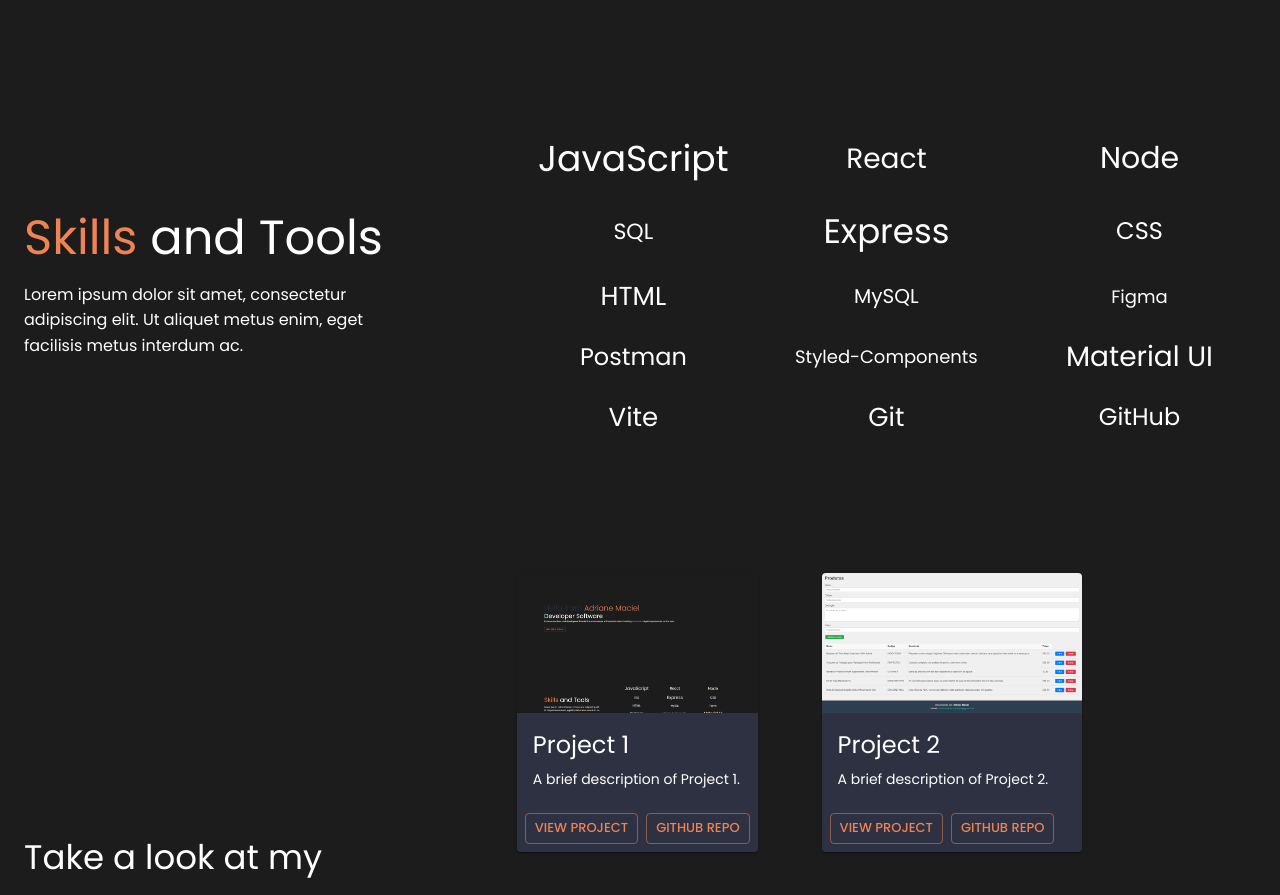
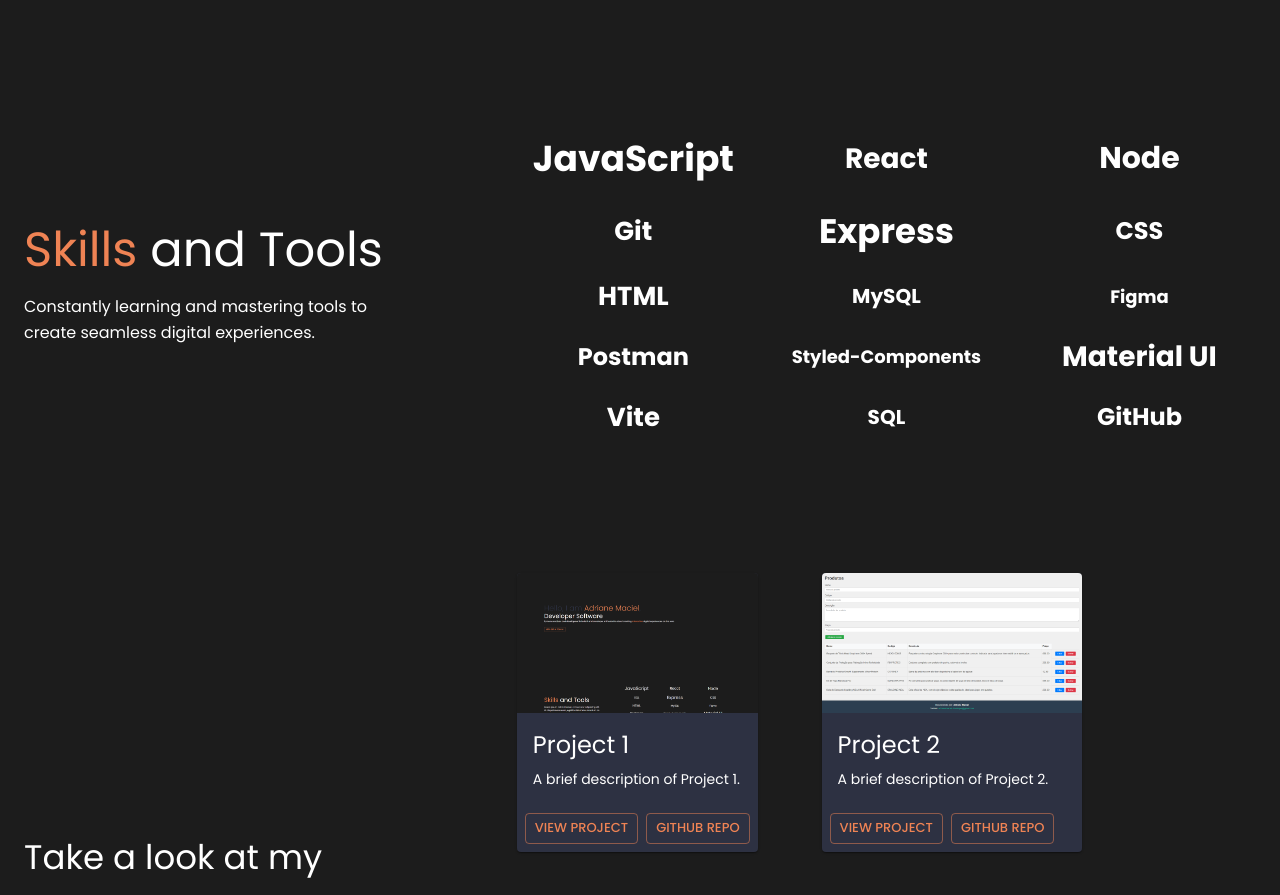
Before and after one commit to adrianemaciel/my-portfolio-react-2.0, a React (Vite) app: page / in a window 1280 px wide. Shown: the part 780-1675 px from the top of the page. Built offline with nearby package versions, Linux system fonts and the light colour scheme.

Commit message:
feat: Installed react-intersection-observer to trigger animations only when the Skills section is visible in the viewport.

```diff
--- a/package.json
+++ b/package.json
@@ -16,7 +16,8 @@
     "@mui/material": "^6.1.2",
     "framer-motion": "^11.11.9",
     "react": "^18.3.1",
-    "react-dom": "^18.3.1"
+    "react-dom": "^18.3.1",
+    "react-intersection-observer": "^9.13.1"
   },
   "devDependencies": {
     "@eslint/js": "^9.11.1",
--- a/src/animations/animations.js
+++ b/src/animations/animations.js
@@ -7,3 +7,18 @@
   hidden: { y: 100, opacity: 0 },
   visible: { y: 0, opacity: 1, transition: { duration: 2.5 } },
 };
+
+export const staggerContainer = {
+  hidden: { opacity: 0 },
+  visible: {
+    opacity: 1,
+    transition: {
+      staggerChildren: 0.2,
+    },
+  },
+};
+
+export const skillItem = {
+  hidden: { opacity: 0, y: 50 },
+  visible: { opacity: 1, y: 0, transition: { duration: 0.8 } },
+};
--- /dev/null
+++ b/src/data/skillsData.js
@@ -0,0 +1,19 @@
+const skills = [
+  { name: "JavaScript", size: 36 },
+  { name: "React", size: 28 },
+  { name: "Node", size: 30 },
+  { name: "Git", size: 26 },
+  { name: "Express", size: 34 },
+  { name: "CSS", size: 24 },
+  { name: "HTML", size: 26 },
+  { name: "MySQL", size: 20 },
+  { name: "Figma", size: 18 },
+  { name: "Postman", size: 24 },
+  { name: "Styled-Components", size: 18 },
+  { name: "Material UI", size: 28 },
+  { name: "Vite", size: 26 },
+  { name: "SQL", size: 20 },
+  { name: "GitHub", size: 24 },
+];
+
+export default skills;
--- a/src/pages/Skills.jsx
+++ b/src/pages/Skills.jsx
@@ -1,25 +1,16 @@
 import { Box, Container, Typography, useTheme } from "@mui/material";
-
-const skills = [
-  { name: "JavaScript", size: 36 },
-  { name: "React", size: 28 },
-  { name: "Node", size: 30 },
-  { name: "SQL", size: 22 },
-  { name: "Express", size: 34 },
-  { name: "CSS", size: 24 },
-  { name: "HTML", size: 26 },
-  { name: "MySQL", size: 20 },
-  { name: "Figma", size: 18 },
-  { name: "Postman", size: 24 },
-  { name: "Styled-Components", size: 18 },
-  { name: "Material UI", size: 28 },
-  { name: "Vite", size: 26 },
-  { name: "Git", size: 26 },
-  { name: "GitHub", size: 24 },
-];
+import { motion } from "framer-motion";
+import { useInView } from "react-intersection-observer";
+import { slideIn, staggerContainer, skillItem } from "../animations/animations";
+import skills from "../data/skillsData";
 
 const Skills = () => {
   const theme = useTheme();
+
+  const [ref, inView] = useInView({
+    triggerOnce: true,
+    threshold: 0.1,
+  });
 
   return (
     <Container maxWidth="xl">
@@ -31,28 +22,33 @@
           minHeight: "50vh",
           backgroundColor: theme.palette.background.default,
         }}
+        ref={ref}
       >
-        <Box
-          sx={{
-            width: "30%",
-            color: theme.palette.text.primary,
-          }}
+        <motion.div
+          initial="hidden"
+          animate={inView ? "visible" : "hidden"}
+          variants={slideIn}
+          style={{ width: "30%", color: theme.palette.text.primary }}
         >
           <Typography
             variant="h3"
             component="h2"
             sx={{ color: theme.palette.text.primary, marginBottom: "1rem" }}
           >
-            <span style={{ color: "#EF8354" }}>Skills</span> and Tools
+            <span style={{ color: theme.palette.secondary.main }}>Skills</span>{" "}
+            and Tools
           </Typography>
           <Typography variant="body1" sx={{ lineHeight: 1.6 }}>
-            Lorem ipsum dolor sit amet, consectetur adipiscing elit. Ut aliquet
-            metus enim, eget facilisis metus interdum ac.
+            Constantly learning and mastering tools to create seamless digital
+            experiences.
           </Typography>
-        </Box>
+        </motion.div>
 
-        <Box
-          sx={{
+        <motion.div
+          initial="hidden"
+          animate={inView ? "visible" : "hidden"}
+          variants={staggerContainer}
+          style={{
             width: "60%",
             height: "100%",
             position: "relative",
@@ -64,9 +60,10 @@
           }}
         >
           {skills.map((skill, index) => (
-            <Box
+            <motion.div
               key={index}
-              sx={{
+              variants={skillItem}
+              style={{
                 display: "flex",
                 justifyContent: "center",
                 alignItems: "center",
@@ -80,13 +77,14 @@
                   color: theme.palette.text.secondary,
                   textAlign: "center",
                   fontFamily: theme.typography.fontFamily,
+                  fontWeight: "bold",
                 }}
               >
                 {skill.name}
               </Typography>
-            </Box>
+            </motion.div>
           ))}
-        </Box>
+        </motion.div>
       </Box>
     </Container>
   );
```
Also changed, not shown: 1 other file (tests, documents, lock files or other folders).
